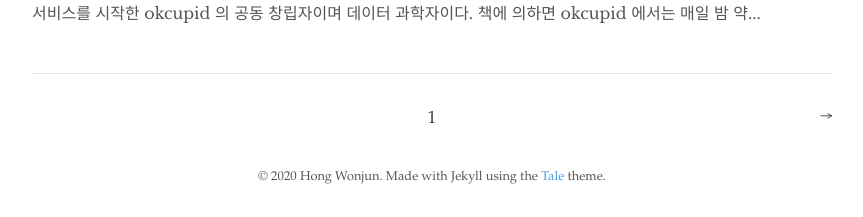
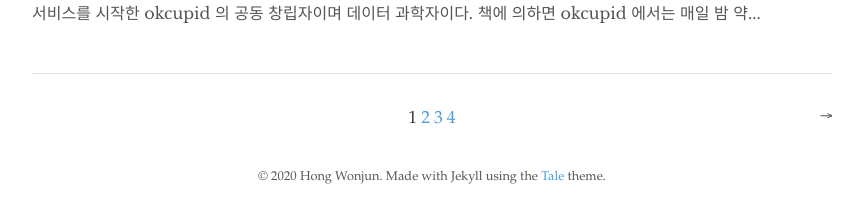
Before and after one commit to hongwonjun/hongwonjun.github.io, a Jekyll site: the page built from index.html, in a window 1280 px wide. Shown: the part 1215-1432 px from the top of the page, without its empty margins (208-1071 px from the left). Built offline with Jekyll 4.4.1, drawn with Linux system fonts in a browser that asks for light colours; the list of posts is cut into pages by our own code; comment, search, counter and statistics services are not loaded.

Commit message:
feat(pagination): 형식 변경

```diff
--- a/_layouts/home.html
+++ b/_layouts/home.html
@@ -19,13 +19,24 @@ layout: default
   {% endfor %}
 </div>
 
+{% if paginator.total_pages > 1 %}
 <div class="pagination">
   {% if paginator.previous_page %}
-    <a href="{{ paginator.previous_page_path | prepend: site.baseurl }}" class="left arrow">&#8592;</a>
-  {% endif %}
-  {% if paginator.next_page %}
-    <a href="{{ paginator.next_page_path | prepend: site.baseurl }}" class="right arrow">&#8594;</a>
+    <a href="{{ paginator.previous_page_path | relative_url }}" class="left arrow">&#8592;</a>
   {% endif %}
 
-  <span>{{ paginator.page }}</span>
+  {% for page in (1..paginator.total_pages) %}
+    {% if page == paginator.page %}
+      <span>{{ page }}</span>
+    {% elsif page == 1 %}
+      <span><a href="{{ site.baseurl }}">{{ page }}</a></span>
+    {% else %}
+      <span><a href="{{ site.paginate_path | relative_url | replace: ':num', page }}">{{ page }}</a></span>
+    {% endif %}
+  {% endfor %}
+
+  {% if paginator.next_page %}
+    <a href="{{ paginator.next_page_path | relative_url }}" class="right arrow">&#8594;</a>
+  {% endif %}
 </div>
+{% endif %}
```
